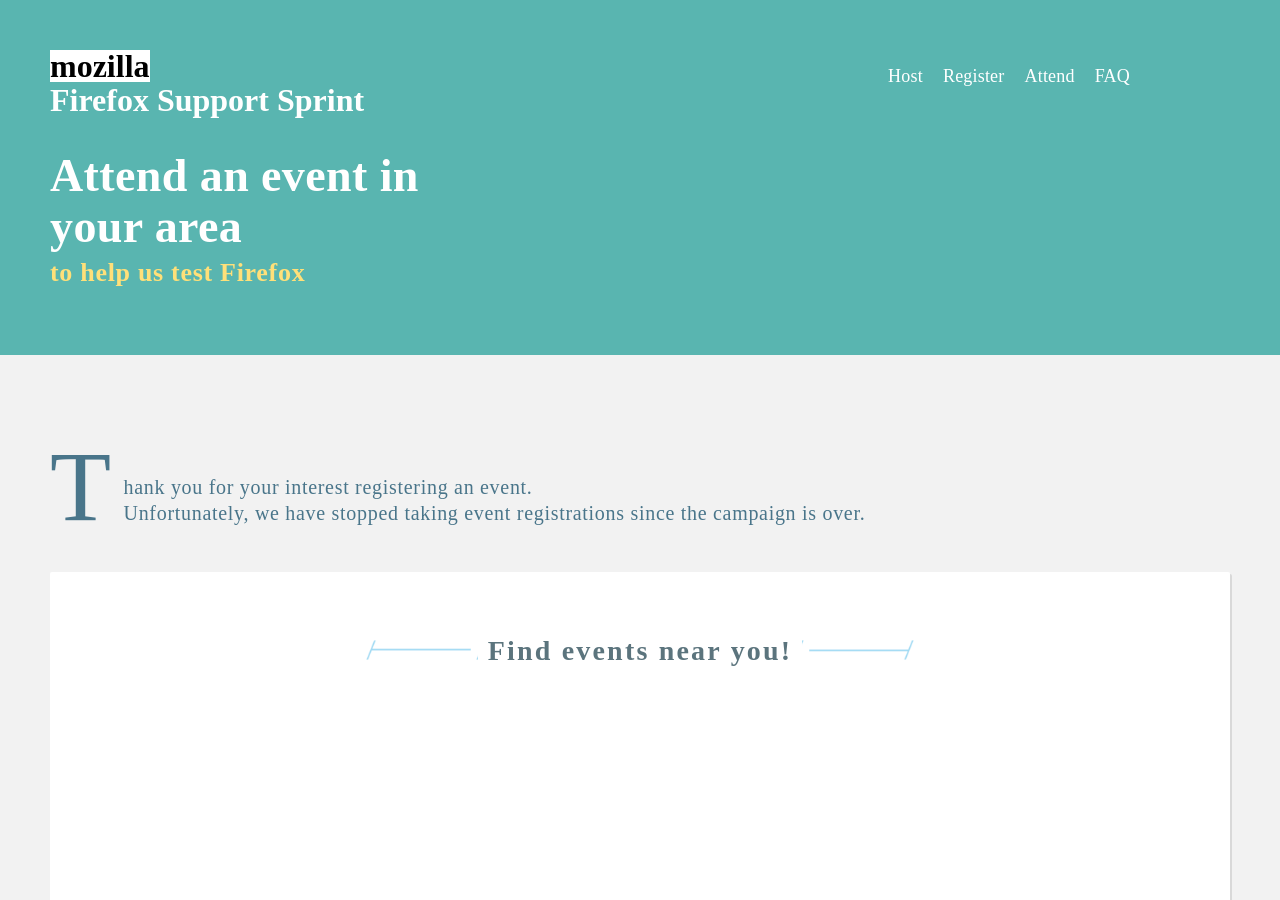
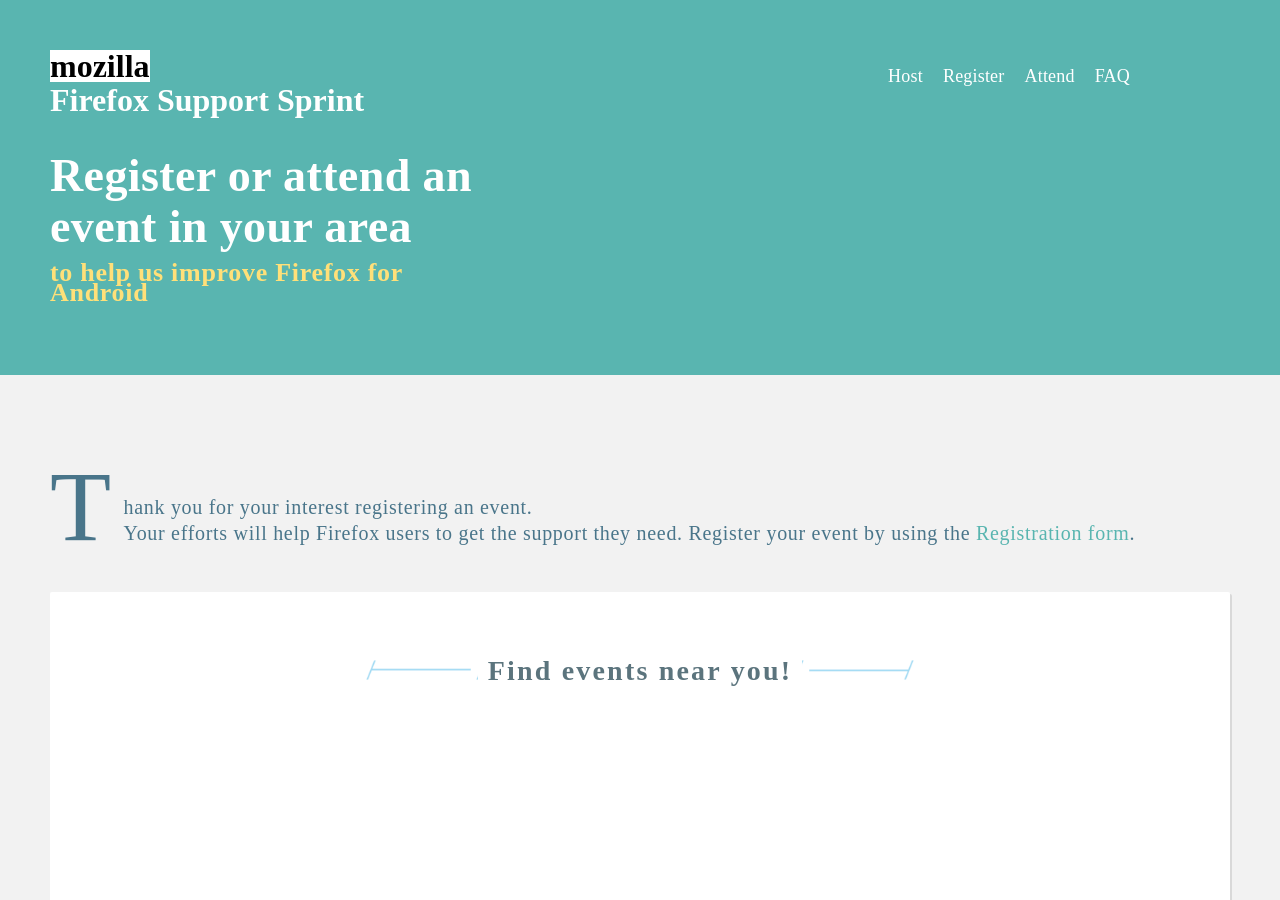
Before and after one commit to mozilla/sumo-playstore-campaign, a Jekyll site: the page built from _articles/register.md, in a window 1280 px wide and 900 px high. Built offline with Jekyll 4.4.1, drawn with Linux system fonts in a browser that asks for light colours; some web fonts are replaced; a script that is not in the unit is left out; a style sheet for code colours, icons or effects is not loaded.

Commit message:
Add registration form (fixes #6)

```diff
--- a/_layouts/default.html
+++ b/_layouts/default.html
@@ -3,7 +3,7 @@
     <head>
       <meta charset="utf-8">
       <meta http-equiv="X-UA-Compatible" content="IE=edge,chrome=1">
-      <meta http-equiv='Content-Security-Policy' content="default-src 'none'; script-src 'self' www.googletagmanager.com www.google-analytics.com developers.google.com; style-src 'self' fonts.googleapis.com maxcdn.bootstrapcdn.com; img-src 'self' www.google-analytics.com; media-src 'self'; frame-src 'self'; font-src 'self' fonts.gstatic.com; base-uri 'none'; form-action docs.google.com">
+      <meta http-equiv='Content-Security-Policy' content="default-src 'none'; connect-src 'self' sheets.googleapis.com; script-src 'self' maps.googleapis.com www.googletagmanager.com www.google-analytics.com developers.google.com; style-src 'self' s3.amazonaws.com fonts.googleapis.com maxcdn.bootstrapcdn.com; img-src 'self' maps.gstatic.com maps.googleapis.com chart.apis.google.com www.google-analytics.com; media-src 'self'; frame-src 'self' www.youtube.com; font-src 'self' s3.amazonaws.com fonts.gstatic.com; base-uri 'none'; form-action docs.google.com">
       <meta name="viewport" content="width=device-width">
 
       <title>{{ site.title }}{% if page.title %} : {{ page.title }}{% endif %}</title>
--- a/_layouts/register.html
+++ b/_layouts/register.html
@@ -8,8 +8,8 @@ layout: default
       {% include navigation.html %}
     </div>
 
-    <h1>Attend an event in your area</h1>
-    <h2>to help us test Firefox</h2>
+    <h1>Register or attend an event in your area</h1>
+    <h2>to help us improve Firefox for Android</h2>
   </header>
 
   <section class="content">
@@ -18,7 +18,7 @@ layout: default
       <span class="capitalize-content">
         hank you for your interest registering an event.
         <br />
-        Unfortunately, we have stopped taking event registrations since the campaign is over.
+        Your efforts will help Firefox users to get the support they need. Register your event by using the <a href="https://docs.google.com/forms/d/e/1FAIpQLSfvTaNGgG57wjcNypyxhmKzMWEw8f-kCzleBBnN9m3Qw_ftdw/closedform">Registration form</a>.
       </span>
     </h2>
     <div class="content-box content-box--full">
--- a/js/mapData.js
+++ b/js/mapData.js
@@ -5,7 +5,7 @@ let map;
 
   var API_KEY = 'AIzaSyDziLuMxVaWGuE4BVh-gxvuY9y7evusUx0';
   var RANGE = 'A2:I';
-  var SPREADSHEET_ID = 'REPLACEME';
+  var SPREADSHEET_ID = '1OEjUuKhJZ0H5Vs8j9PCgHfKOjPwUW4FH4A6wMwefkyw';
   var publicEndpoint = 'https://sheets.googleapis.com/v4/spreadsheets/' + SPREADSHEET_ID +
     '/values/' + RANGE + '?key=' + API_KEY;
   const API_KEY_MAPS = 'AIzaSyCtHdTVnmaA1ZQ-1wdaKoVEBtlTT020yXQ';
```
Also changed, not shown: js/map.js (line endings or trailing spaces).
